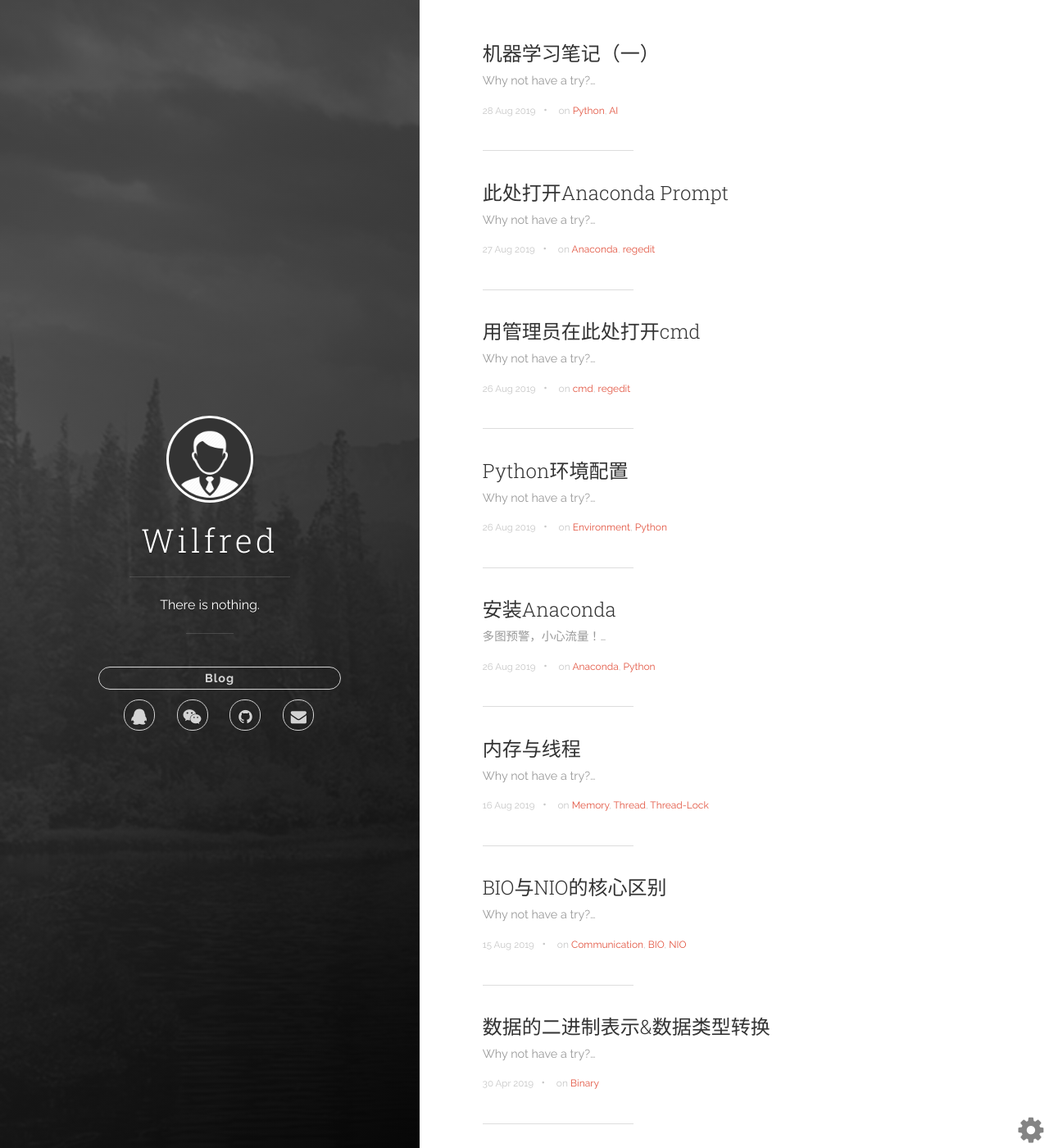
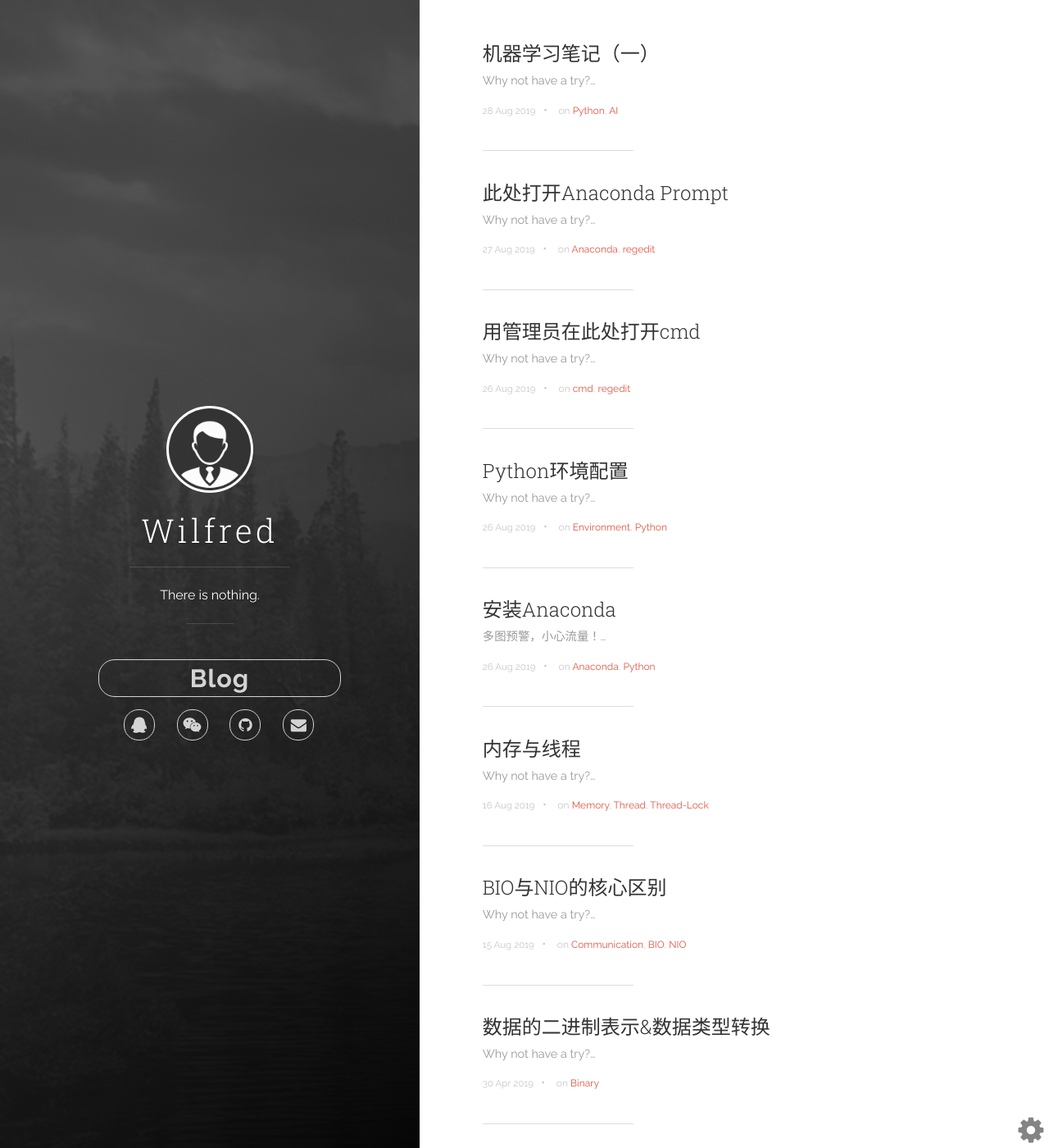
Before and after one commit to WilfredShen/WilfredShen.github.io, a Jekyll site: the page built from index.html, in a window 1280 px wide and 1400 px high. Shown: the whole window at 82% size. Built offline with Jekyll 4.4.1, drawn with Linux system fonts in a browser that asks for light colours; the list of posts is cut into pages by our own code.

Commit message:
Update main.scss

```diff
--- a/static/css/main.scss
+++ b/static/css/main.scss
@@ -363,8 +363,9 @@ pre.highlight code,
   .cover-navigation .navigation__item {
     width: 16%; }
   .navigation__item.blogs-btn {
+    font-size: 34px;
     width: 100%;
-    padding: 0;
+    padding: 3px 0;
     margin: 10px auto; }
     .navigation__item.blogs-btn a {
       width: 80%;
@@ -376,7 +377,7 @@ pre.highlight code,
   width: 36px;
   height: 36px;
   font-size: 1.2em;
-  line-height: 40px;
+  line-height: 36px;
   border-radius: 18px;
   margin: 2px 0;
   text-align: center;
```
